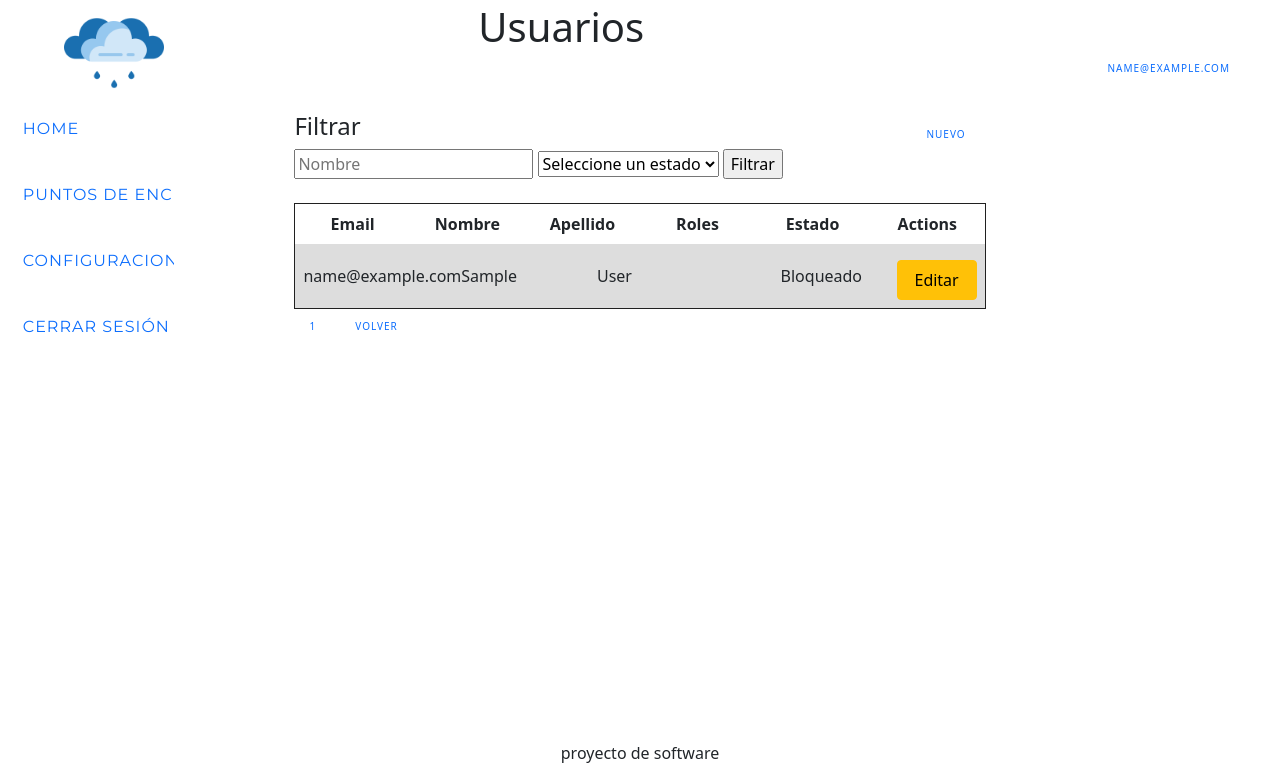
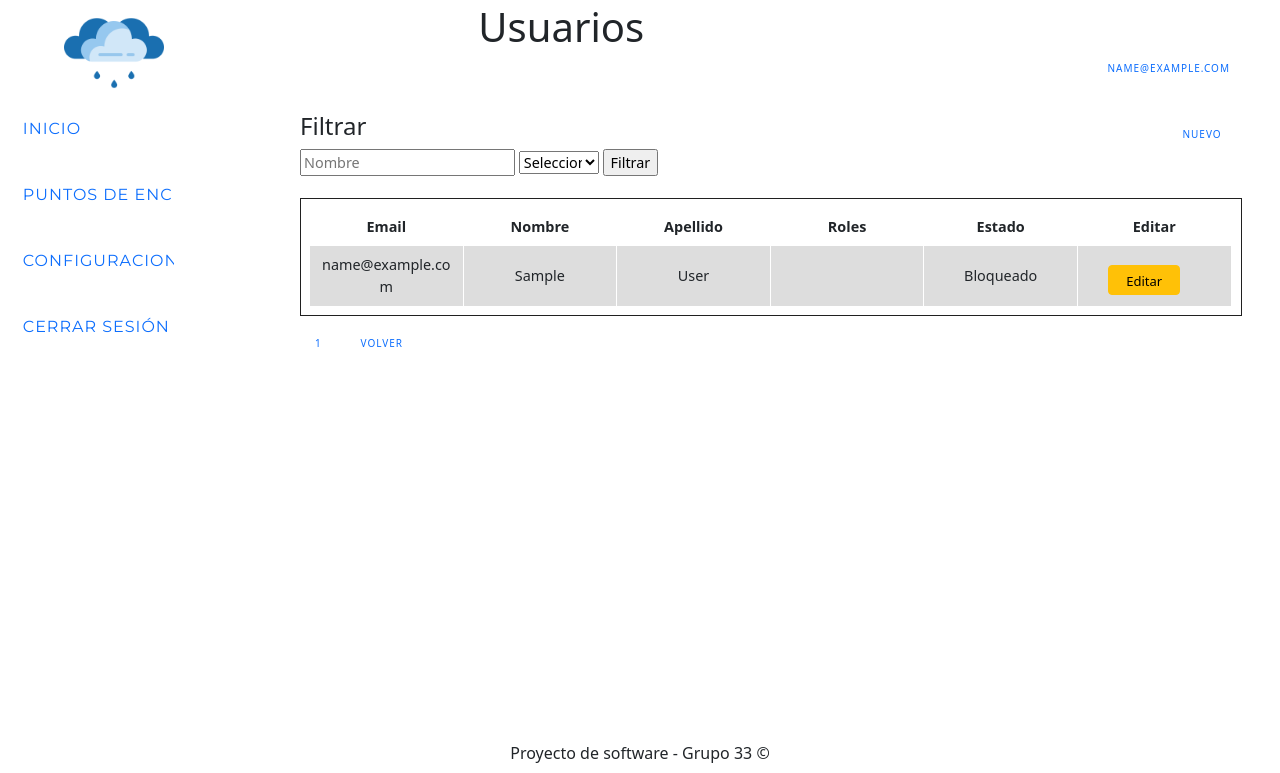
Before and after one commit to BautBodrone/ProyectoDeSoftware2021, a Flask app: template app/templates/user/index.html in a window 1280 px wide. Shown: the part 27-800 px from the top of the page. Run offline with Flask 2, Linux system fonts and the light colour scheme; the template is opened without the code that fills it: values that come from a table or form of the project are taken from there, others are empty; the visitor is signed in with stand-in values (Sample User, id 1); data comes from the database, SQL or seed files in the repository.

Commit message:
corregido comentarios de entrega 1

```diff
--- a/app/static/style.css
+++ b/app/static/style.css
@@ -4,10 +4,16 @@ body {
   font-family: 'Montserrat', Helvetica, sans-serif;
   font-size: 1em;
   min-height: 100vh;
-  margin:0;
+
   height: 100%;
 }
-
+form label, form select, form option{
+  display: inline-block;
+  width: 80px;
+}
+form button{
+  margin-right: 20px;
+}
 .header {
   padding: 30px;
   text-align: center;
@@ -118,39 +124,74 @@ a.page {
     height: auto;
 }
 
-.content table, th,td, .content table button{
+.content table, th{
 
-  border-collapse: collapse;
+  text-align:center;
   table-layout:fixed;
   width: 100%;
+  border-collapse: separate;
+  border-spacing:  1px;
+  overflow: hidden;
+  word-wrap:break-word;
 
 }
-
-@media screen and (min-width: 768px) {
-  .content  {
-    height: auto;
-    padding-right: 3%;
-    padding-left: 3%;
-    float: center;
-    margin: 10px auto;
-    width: 60%;
-
-  }
-
-  .content table button {
-    height: 40px;
-    width: 80px;
-    border-collapse: collapse;
-  }
-
+.content table button{
+  vertical-align: top;
+  width: 72px;
+  height: 30px;
+  font-size: small;
 
 }
 
 
 
+
+@media screen and (min-width: 768px) {
+  .content  {
+    height: auto;
+    padding-left: 300px;
+    float: center;
+    margin: 10px auto;
+    width: 100%;
+    font-size:90%;
+
+  }
+
+
+}
+@media screen and (min-width: 360px) and ( max-width:768px)  {
+    .content{
+
+      display:grid;
+      width: 100%;
+      height: auto;
+      font-size: x-small;
+
+    }
+    .content table  {
+      align-content: center;
+      table-layout:fixed;
+      width: 100%;
+      border-collapse: separate;
+      border-spacing:  1px;
+      overflow: hidden;
+
+    }
+    .content table button{
+      align-items: center;
+      width: 72px;
+      height: 30px;
+      font-size: small;
+    }
+  }
+
+
+
+
+
 table, td, th {
   border: 1px solid rgb(32, 32, 32);
-  text-align: right;
+  text-align: center;
   padding: 8px;
 }
 
--- a/app/templates/layout.html
+++ b/app/templates/layout.html
@@ -26,12 +26,13 @@
       @media (max-width: 768px, min-width:360){
           .navbar a{
             display:hidden;
+
           }
       }
-      @chica (max-width:360){
-        .navbar a{
-            display:hidden;
-          }
+      @media (max-width:360){
+        a{
+          color:red
+        }
       }
     </style>
     {% block head %}
@@ -51,7 +52,7 @@
 
     <div class="navbar" id="navbar" onmouseover="toggleNavbar()" onmouseout="toggleNavbar()">
     {% block navbar %}
-      <a href="/" class="navbar" id="home" >Home</a>
+      <a href="/" class="navbar" id="home" >Inicio</a>
       {% if is_authenticated(session) %}
         <a href="{{ url_for('puntos_index') }}" class="navbar">Puntos de Encuentro</a>
         <a href="{{ url_for('configuration_edit') }}" class="navbar" >Configuracion</a>
@@ -96,7 +97,7 @@
     </div>
     <div id="footer">
       {% block footer %}
-      <a> proyecto de software </a>
+      <a> Proyecto de software - Grupo 33 © </a>
       {% endblock %}
     </div>
     {% block scripts %}
--- a/app/templates/puntosDeEncuentro/edit.html
+++ b/app/templates/puntosDeEncuentro/edit.html
@@ -11,8 +11,9 @@
 {% endblock %}
 
 {% block navbar %}
+ <a href="/" class="navbar" id="home" >Inicio</a>
 {% if is_authenticated(session) %}
-  <a href="{{ url_for('puntos_index') }}" class="navbar selected">Puntos de Encuentro</a>
+  <a href="{{ url_for('puntos_index') }}" class="navbar active">Puntos de Encuentro</a>
   <a href="{{ url_for('configuration_edit') }}" class="navbar">Configuracion</a>
   {% if my_user(is_authenticated(session)).check_permiso(is_authenticated(session),'user_index') %}
     <a href="{{ url_for('rol_index') }}" class="navbar">Roles</a>
@@ -23,6 +24,7 @@
   <a href="{{ url_for('auth_login') }}" class="navbar">Iniciar sesión</a>
 {% endif %}
 {% endblock %}
+
 
 {% block content %}
   <form action="{{ url_for('puntos_update') }}" method="POST">
--- a/app/templates/puntosDeEncuentro/new.html
+++ b/app/templates/puntosDeEncuentro/new.html
@@ -11,8 +11,9 @@
 {% endblock %}
 
 {% block navbar %}
+ <a href="/" class="navbar" id="home" >Inicio</a>
 {% if is_authenticated(session) %}
-  <a href="{{ url_for('puntos_index') }}" class="navbar selected">Puntos de Encuentro</a>
+  <a href="{{ url_for('puntos_index') }}" class="navbar active">Puntos de Encuentro</a>
   <a href="{{ url_for('configuration_edit') }}" class="navbar">Configuracion</a>
   {% if my_user(is_authenticated(session)).check_permiso(is_authenticated(session),'user_index') %}
     <a href="{{ url_for('rol_index') }}" class="navbar">Roles</a>
--- a/app/templates/user/edit.html
+++ b/app/templates/user/edit.html
@@ -11,12 +11,13 @@
 {% endblock %}
 
 {% block navbar %}
+<a href="/" class="navbar" id="home" >Inicio</a>
 {% if is_authenticated(session) %}
   <a href="{{ url_for('puntos_index') }}" class="navbar">Puntos de Encuentro</a>
   <a href="{{ url_for('configuration_edit') }}" class="navbar">Configuracion</a>
   {% if my_user(is_authenticated(session)).check_permiso(is_authenticated(session),'user_index') %}
     <a href="{{ url_for('rol_index') }}" class="navbar">Roles</a>
-    <a href="{{ url_for('user_index') }}" class="navbar selected">Usuarios</a>
+    <a href="{{ url_for('user_index') }}" class="navbar active">Usuarios</a>
     {% endif %}
     <a href="{{ url_for('auth_logout') }}" class="navbar">Cerrar sesión</a>
 {% else %}
--- a/app/templates/user/index.html
+++ b/app/templates/user/index.html
@@ -34,7 +34,10 @@
         <th>  Apellido  </th>
         <th>  Roles  </th>
         <th>  Estado  </th>
-        <th>  Actions  </th>
+        <th>  Editar  </th>
+        {% if my_user(is_authenticated(session)).check_permiso(is_authenticated(session),'user_delete') %}
+        <th>  Eliminar  </th>
+        {% endif %}
     </tr>
   {% for user in users.items %}
     <tr>
@@ -53,10 +56,13 @@
           Bloqueado
         {% endif %}
       </td>
+
       <td>
         <form action="{{ url_for('user_edit', user_id = user.id ) }}"  >
           <button type="submit" class="btn btn-warning mt-2 ml-2">Editar</button>
         </form>
+        </td>
+        <td>
         {% if my_user(is_authenticated(session)).check_permiso(is_authenticated(session),'user_delete') %}
         <form action="{{ url_for('user_delete') }}" method="POST" enctype="multipart/form-data">
           <input type="hidden" id="user_id" name="user_id" value="{{user.id}}">
@@ -68,6 +74,7 @@
     {% endfor %}
   </table>
 
+<div class="paginado">
   {% if users.has_prev %}
   <a class="link" href="{{ url_for('user_index', page_num=users.prev_num,) }}">Anterior</a>
   {% endif %}
@@ -86,4 +93,6 @@
 
 
   <a href="{{ url_for('home') }}" class="link">Volver</a>
+
+   </div>
 {% endblock %}
--- a/app/templates/user/new.html
+++ b/app/templates/user/new.html
@@ -10,12 +10,13 @@
   </div>
 {% endblock %}
 {% block navbar %}
+<a href="/" class="navbar" id="home" >Inicio</a>
 {% if is_authenticated(session) %}
   <a href="{{ url_for('puntos_index') }}" class="navbar">Puntos de Encuentro</a>
   <a href="{{ url_for('configuration_edit') }}" class="navbar">Configuracion</a>
   {% if my_user(is_authenticated(session)).check_permiso(is_authenticated(session),'user_index') %}
     <a href="{{ url_for('rol_index') }}" class="navbar">Roles</a>
-    <a href="{{ url_for('user_index') }}" class="navbar selected">Usuarios</a>
+    <a href="{{ url_for('user_index') }}" class="navbar active">Usuarios</a>
     {% endif %}
     <a href="{{ url_for('auth_logout') }}" class="navbar">Cerrar sesión</a>
 {% else %}
```
Also changed, not shown: app/templates/config/edit.html (+5 -3 lines), app/templates/puntosDeEncuentro/index.html (+10 -3 lines).
